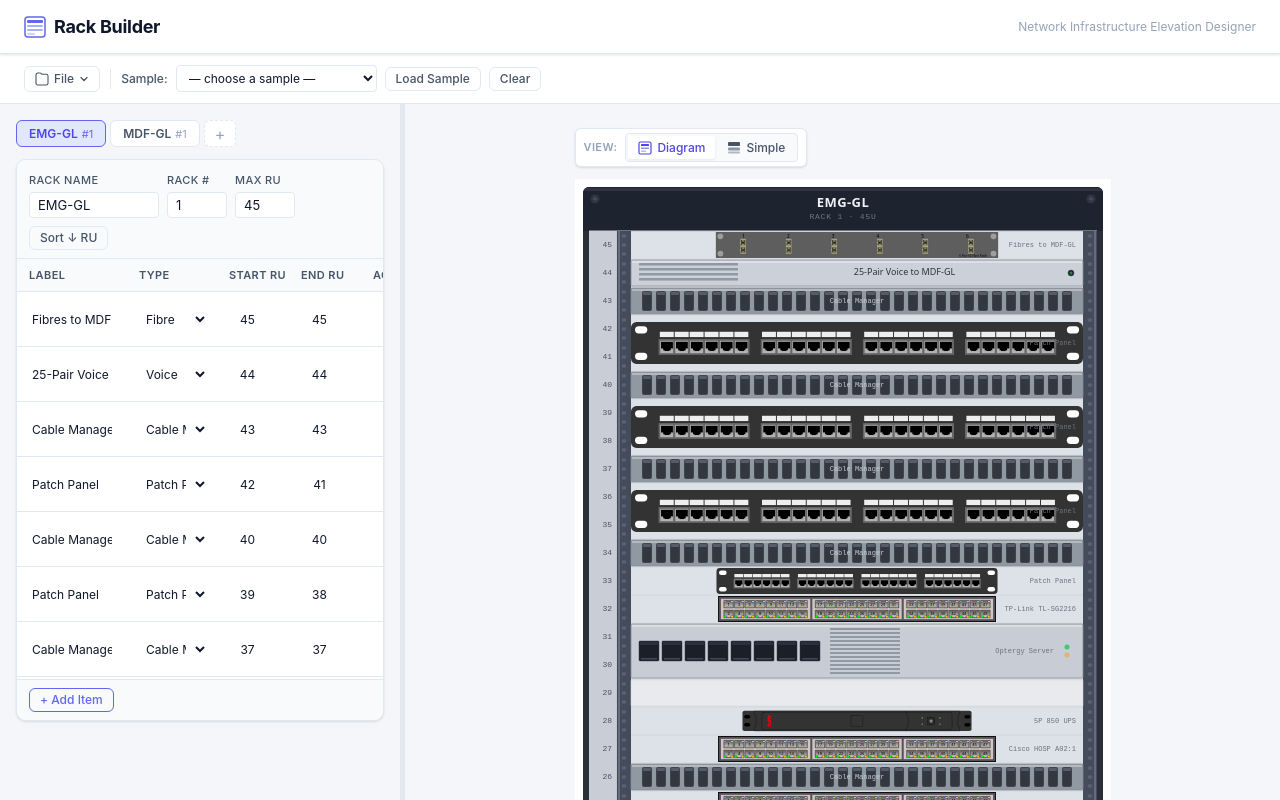
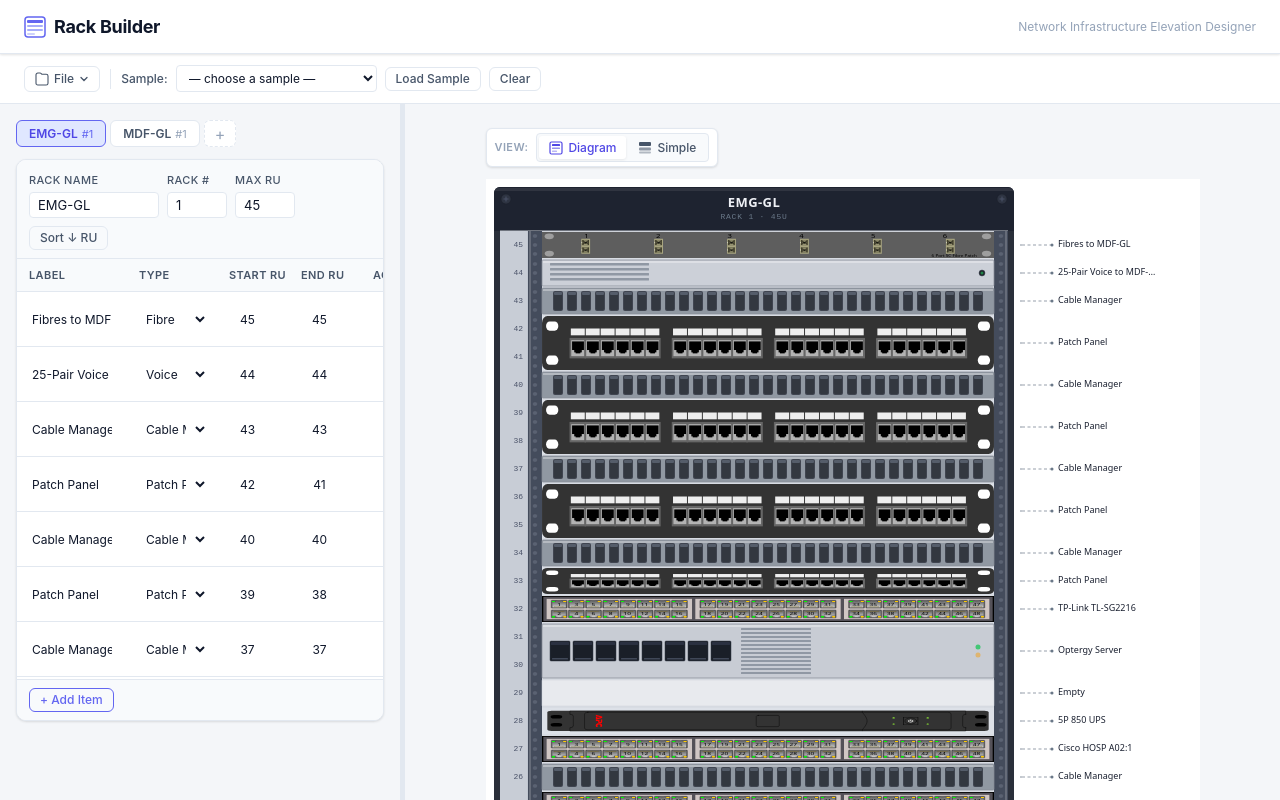
Before and after one commit to TechhySupport/rack-builder, a React (Vite) app: page / in a window 1280 px wide. Built offline with nearby package versions, Linux system fonts and the light colour scheme.

Commit message:
feat: external callout labels right of rack, SVG assets fill slot (preserveAspectRatio=none)

```diff
--- a/src/components/RackElevation.jsx
+++ b/src/components/RackElevation.jsx
@@ -1,6 +1,7 @@
 /**
  * RackElevation.jsx
- * Full inline-SVG technical rack elevation diagram.
+ * Technical rack elevation diagram with external callout labels.
+ * Labels appear to the right of the rack frame, connected by a dashed line.
  */
 import { buildRackRows } from '../utils/rackUtils';
 import {
@@ -19,15 +20,23 @@ import {
 } from './DeviceFaces';
 
 // ── Layout constants ──────────────────────────────────────────────────────────
-const RU_H     = 28;   // px per rack unit
-const SVG_W    = 520;  // total SVG width
-const HDR_H    = 44;   // header bar height
-const FTR_H    = 22;   // footer bar height
-const OUTER_PX = 6;    // outer horizontal padding
-const RU_NUM_W = 28;   // RU number strip width
-const RAIL_W   = 14;   // mounting rail width (each side)
-const DEVICE_X = OUTER_PX + RU_NUM_W + RAIL_W;         // 48
-const DEVICE_W = SVG_W - DEVICE_X - RAIL_W - OUTER_PX; // 438
+const RU_H      = 28;   // px per rack unit
+const RACK_W    = 520;  // physical rack frame width
+const LABEL_W   = 178;  // label zone to the right of the rack
+const TOTAL_W   = RACK_W + LABEL_W;
+const HDR_H     = 44;
+const FTR_H     = 22;
+const OUTER_PX  = 6;
+const RU_NUM_W  = 28;
+const RAIL_W    = 14;
+const DEVICE_X  = OUTER_PX + RU_NUM_W + RAIL_W;           // 48
+const DEVICE_W  = RACK_W - DEVICE_X - RAIL_W - OUTER_PX;  // 452
+
+// Callout geometry (all in SVG units, right of rack frame)
+const DOT_X      = RACK_W + 6;    // tick mark / dot on rack edge
+const LINE_X1    = RACK_W + 8;    // dashed line start
+const LINE_X2    = RACK_W + 38;   // dashed line end
+const LABEL_X    = RACK_W + 44;   // label text start
 
 // ── Colours ───────────────────────────────────────────────────────────────────
 const C_OUTER    = '#2a2f3a';
@@ -40,6 +49,8 @@ const C_BOLT     = '#5a6272';
 const C_BOLT_S   = '#3e4554';
 const C_HDR      = '#1e2330';
 const C_ROW_LINE = '#c0c4cc';
+const C_CALLOUT  = '#6a7888';
+const C_LABEL    = '#1a2030';
 
 // ── Face selector ─────────────────────────────────────────────────────────────
 function renderFace(item, ruCount, x, y, w, h) {
@@ -78,6 +89,12 @@ function RailBolts({ railCX, maxRU }) {
   return <>{holes}</>;
 }
 
+// ── Truncate label to fit label zone ─────────────────────────────────────────
+function trunc(s, max) {
+  if (!s) return '';
+  return s.length > max ? s.slice(0, max - 1) + '…' : s;
+}
+
 // ── Main component ────────────────────────────────────────────────────────────
 export function RackElevation({ rack, innerRef }) {
   if (!rack) return null;
@@ -91,110 +108,147 @@ export function RackElevation({ rack, innerRef }) {
   const rightRailX = DEVICE_X + DEVICE_W;
 
   let currentY = HDR_H;
-  const deviceElements = rows.map((row, idx) => {
-    const rowH = row.height * RU_H;
-    const el = row.type === 'item'
-      ? renderFace(row.item, row.height, DEVICE_X, currentY + 1, DEVICE_W, rowH - 2)
-      : <EmptyFace key={idx} x={DEVICE_X} y={currentY + 1} w={DEVICE_W} h={RU_H - 2} />;
+  const deviceElements   = [];
+  const calloutElements  = [];
+
+  rows.forEach((row, idx) => {
+    const rowH   = row.height * RU_H;
+    const centerY = currentY + rowH / 2;
+
+    if (row.type === 'item') {
+      deviceElements.push(
+        renderFace(row.item, row.height, DEVICE_X, currentY + 1, DEVICE_W, rowH - 2)
+      );
+      // External callout label
+      if (row.item.label) {
+        calloutElements.push(
+          <g key={`callout-${idx}`}>
+            {/* Tick mark on rack right edge */}
+            <line x1={DOT_X} y1={centerY}
+                  x2={LINE_X1} y2={centerY}
+                  stroke={C_CALLOUT} strokeWidth={0.8} />
+            {/* Dashed leader line */}
+            <line x1={LINE_X1} y1={centerY}
+                  x2={LINE_X2} y2={centerY}
+                  stroke={C_CALLOUT} strokeWidth={0.7}
+                  strokeDasharray="3,2.5" />
+            {/* Small dot at label junction */}
+            <circle cx={LINE_X2} cy={centerY} r={1.5} fill={C_CALLOUT} />
+            {/* Label text */}
+            <text x={LABEL_X} y={centerY}
+              dominantBaseline="middle"
+              fontSize={9} fill={C_LABEL}
+              fontFamily="system-ui, -apple-system, sans-serif"
+              fontWeight={400}
+            >{trunc(row.item.label, 22)}</text>
+          </g>
+        );
+      }
+    } else {
+      deviceElements.push(
+        <EmptyFace key={`empty-${idx}`}
+          x={DEVICE_X} y={currentY + 1} w={DEVICE_W} h={RU_H - 2} />
+      );
+    }
+
     currentY += rowH;
-    return el;
   });
 
   return (
     <div ref={innerRef} style={{ display: 'inline-block', background: '#fff', padding: '8px' }}>
       <svg
-        width={SVG_W} height={totalH}
-        viewBox={`0 0 ${SVG_W} ${totalH}`}
+        width={TOTAL_W} height={totalH}
+        viewBox={`0 0 ${TOTAL_W} ${totalH}`}
         xmlns="http://www.w3.org/2000/svg"
         style={{ display: 'block', fontFamily: "system-ui, -apple-system, sans-serif" }}
         aria-label={`Rack elevation: ${rack.rackName || 'Unnamed Rack'}`}
       >
-        {/* Outer frame shadow */}
-        <rect x={3} y={3} width={SVG_W - 4} height={totalH - 4}
+        {/* ── Frame shadow ───────────────────────────────────────────────── */}
+        <rect x={3} y={3} width={RACK_W - 4} height={totalH - 4}
           fill="rgba(0,0,0,0.18)" rx={6} />
 
-        {/* Outer frame */}
-        <rect x={0} y={0} width={SVG_W} height={totalH}
+        {/* ── Outer rack frame ───────────────────────────────────────────── */}
+        <rect x={0} y={0} width={RACK_W} height={totalH}
           fill={C_OUTER} rx={6} />
 
-        {/* Header */}
-        <rect x={0} y={0} width={SVG_W} height={HDR_H} fill={C_HDR} rx={6} />
-        <rect x={0} y={HDR_H - 8} width={SVG_W} height={8} fill={C_HDR} />
-        <rect x={0} y={1} width={SVG_W} height={3} fill="rgba(255,255,255,0.08)" rx={5} />
+        {/* ── Header ─────────────────────────────────────────────────────── */}
+        <rect x={0} y={0} width={RACK_W} height={HDR_H} fill={C_HDR} rx={6} />
+        <rect x={0} y={HDR_H - 8} width={RACK_W} height={8} fill={C_HDR} />
+        <rect x={0} y={1} width={RACK_W} height={3}
+          fill="rgba(255,255,255,0.08)" rx={5} />
 
-        <text x={SVG_W / 2} y={HDR_H / 2 - 6}
+        <text x={RACK_W / 2} y={HDR_H / 2 - 6}
           textAnchor="middle" dominantBaseline="middle"
           fontSize={13} fontWeight={700} fill="#eef0f5" letterSpacing={0.4}
         >{rack.rackName || 'Unnamed Rack'}</text>
-        <text x={SVG_W / 2} y={HDR_H / 2 + 8}
+        <text x={RACK_W / 2} y={HDR_H / 2 + 8}
           textAnchor="middle" dominantBaseline="middle"
           fontSize={8} fill="#6a7888"
           fontFamily="'Courier New', monospace" letterSpacing={0.8}
         >{rack.rackNumber ? `RACK ${rack.rackNumber}  ·  ${maxRU}U` : `${maxRU}U`}</text>
 
-        {/* Rack body background */}
+        {/* ── Body background ─────────────────────────────────────────────── */}
         <rect x={OUTER_PX} y={HDR_H}
-          width={SVG_W - OUTER_PX * 2} height={bodyH} fill={C_BODY} />
+          width={RACK_W - OUTER_PX * 2} height={bodyH} fill={C_BODY} />
 
-        {/* RU separator lines */}
+        {/* ── RU separator lines ──────────────────────────────────────────── */}
         {Array.from({ length: maxRU + 1 }, (_, i) => (
           <line key={i}
-            x1={OUTER_PX} x2={SVG_W - OUTER_PX}
+            x1={OUTER_PX} x2={RACK_W - OUTER_PX}
             y1={HDR_H + i * RU_H} y2={HDR_H + i * RU_H}
             stroke={C_ROW_LINE}
             strokeWidth={i === 0 || i === maxRU ? 1 : 0.35}
           />
         ))}
 
-        {/* RU number strip */}
+        {/* ── RU number strip ─────────────────────────────────────────────── */}
         <rect x={OUTER_PX} y={HDR_H} width={RU_NUM_W} height={bodyH} fill={C_RU_BG} />
         <line x1={OUTER_PX + RU_NUM_W} y1={HDR_H}
               x2={OUTER_PX + RU_NUM_W} y2={HDR_H + bodyH}
               stroke="#aab0bc" strokeWidth={0.5} />
-        {Array.from({ length: maxRU }, (_, i) => {
-          const ru = maxRU - i;
-          return (
-            <text key={ru}
-              x={OUTER_PX + RU_NUM_W - 5} y={HDR_H + i * RU_H + RU_H / 2}
-              textAnchor="end" dominantBaseline="middle"
-              fontSize={8} fill={C_RU_TEXT}
-              fontFamily="'Courier New', monospace"
-            >{ru}</text>
-          );
-        })}
+        {Array.from({ length: maxRU }, (_, i) => (
+          <text key={maxRU - i}
+            x={OUTER_PX + RU_NUM_W - 5} y={HDR_H + i * RU_H + RU_H / 2}
+            textAnchor="end" dominantBaseline="middle"
+            fontSize={8} fill={C_RU_TEXT} fontFamily="'Courier New', monospace"
+          >{maxRU - i}</text>
+        ))}
 
-        {/* Left rail */}
-        <rect x={leftRailX} y={HDR_H} width={RAIL_W} height={bodyH} fill={C_RAIL} />
-        <rect x={leftRailX + 1} y={HDR_H} width={2} height={bodyH} fill={C_RAIL_HI} />
+        {/* ── Left mounting rail ───────────────────────────────────────────── */}
+        <rect x={leftRailX}     y={HDR_H} width={RAIL_W} height={bodyH} fill={C_RAIL} />
+        <rect x={leftRailX + 1} y={HDR_H} width={2}      height={bodyH} fill={C_RAIL_HI} />
         <RailBolts railCX={leftRailX + RAIL_W / 2} maxRU={maxRU} />
 
-        {/* Right rail */}
-        <rect x={rightRailX} y={HDR_H} width={RAIL_W} height={bodyH} fill={C_RAIL} />
-        <rect x={rightRailX + RAIL_W - 3} y={HDR_H} width={2} height={bodyH} fill={C_RAIL_HI} />
+        {/* ── Right mounting rail ──────────────────────────────────────────── */}
+        <rect x={rightRailX}              y={HDR_H} width={RAIL_W} height={bodyH} fill={C_RAIL} />
+        <rect x={rightRailX + RAIL_W - 3} y={HDR_H} width={2}      height={bodyH} fill={C_RAIL_HI} />
         <RailBolts railCX={rightRailX + RAIL_W / 2} maxRU={maxRU} />
 
-        {/* Device faceplates */}
+        {/* ── Device faceplates ───────────────────────────────────────────── */}
         {deviceElements}
 
-        {/* Footer */}
-        <rect x={0} y={HDR_H + bodyH} width={SVG_W} height={FTR_H} fill={C_HDR} />
-        <rect x={0} y={HDR_H + bodyH} width={SVG_W} height={6} fill={C_HDR} />
-        <rect x={0} y={HDR_H + bodyH + FTR_H - 5} width={SVG_W} height={5}
+        {/* ── Footer ──────────────────────────────────────────────────────── */}
+        <rect x={0} y={HDR_H + bodyH} width={RACK_W} height={FTR_H} fill={C_HDR} />
+        <rect x={0} y={HDR_H + bodyH} width={RACK_W} height={6} fill={C_HDR} />
+        <rect x={0} y={HDR_H + bodyH + FTR_H - 5} width={RACK_W} height={5}
           fill={C_HDR} rx={4} />
-        <text x={SVG_W / 2} y={HDR_H + bodyH + FTR_H / 2}
+        <text x={RACK_W / 2} y={HDR_H + bodyH + FTR_H / 2}
           textAnchor="middle" dominantBaseline="middle"
           fontSize={7} fill="#4a5870"
           fontFamily="'Courier New', monospace" letterSpacing={1.2}
         >{`${maxRU}U RACK ELEVATION`}</text>
 
-        {/* Corner screws */}
-        {[[12, 12], [SVG_W - 12, 12], [12, totalH - 12], [SVG_W - 12, totalH - 12]].map(([cx, cy], i) => (
+        {/* ── Corner screws ───────────────────────────────────────────────── */}
+        {[[12, 12], [RACK_W - 12, 12], [12, totalH - 12], [RACK_W - 12, totalH - 12]].map(([cx, cy], i) => (
           <g key={i}>
             <circle cx={cx} cy={cy} r={5} fill="#2e3442" stroke="#1a1f28" strokeWidth={0.5} />
             <line x1={cx - 2.5} y1={cy} x2={cx + 2.5} y2={cy} stroke="#4a5268" strokeWidth={1} />
             <line x1={cx} y1={cy - 2.5} x2={cx} y2={cy + 2.5} stroke="#4a5268" strokeWidth={1} />
           </g>
         ))}
+
+        {/* ── External callout labels (right of rack) ──────────────────────── */}
+        {calloutElements}
       </svg>
     </div>
   );
```
Also changed, not shown: src/components/DeviceFaces.jsx (+5 -24 lines).
